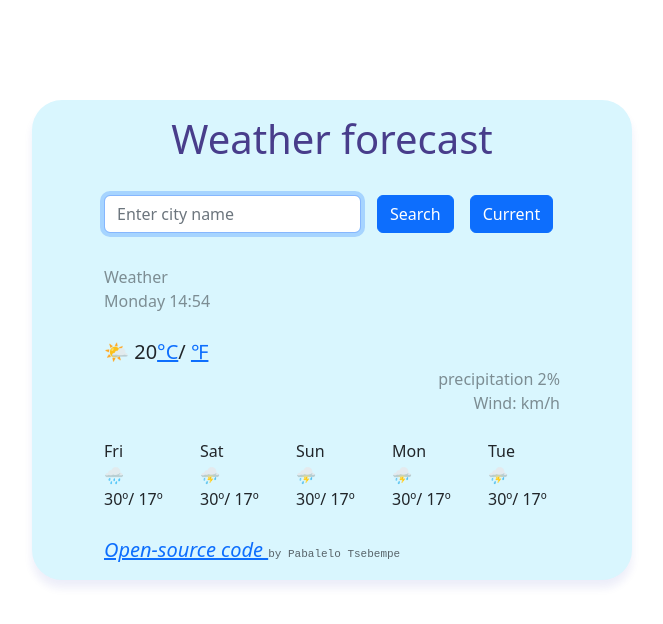
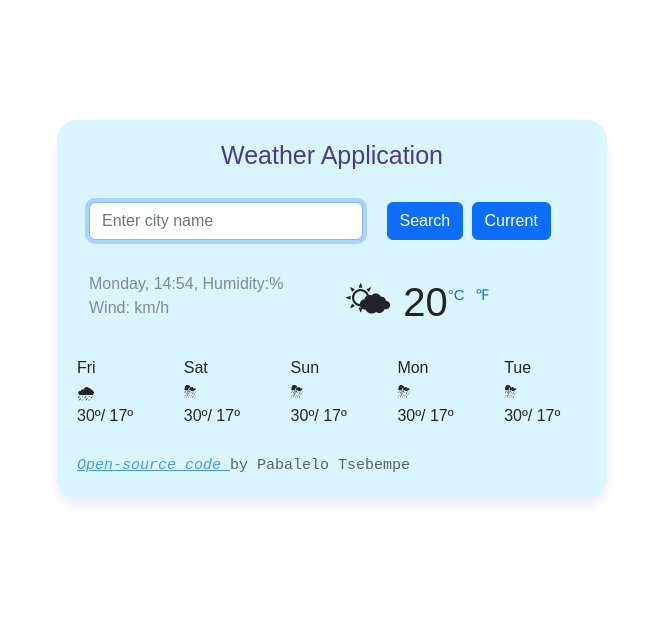
Before and after one commit to PabaleloLucia/practice-work, a plain HTML site: page index.html in a window 1280 px wide. Shown: the whole page, without its empty margins (308-971 px from the left). Drawn offline with nearby package versions, Linux system fonts and the light colour scheme; no server answers.

Commit message:
created styes.css file and linked it to html and fixed the styling of date

```diff
--- a/index.html
+++ b/index.html
@@ -2,102 +2,30 @@
 <html>
   <head>
     <title>Pabalelo's Weather Application</title>
-    <style>
-      body {
-        padding-top: 100px;
-        font-family: sans-serif;
-      }
-
-      h1 {
-        text-align: center;
-        color: darkslateblue;
-        font-size: 20px;
-      }
-
-      h2 {
-        font-size: 20px;
-      }
-
-      ul {
-        padding: 0;
-        writing-mode: horizontal-tb;
-        text-align: center;
-        list-style: none;
-      }
-
-      li {
-        display: inline;
-        margin: 0 15px;
-      }
-      a {
-        text-decoration: none;
-        font-size: 20px;
-      }
-
-      a:hover {
-        text-decoration: underline;
-      }
-      .btn btn-primary {
-        display: block;
-        margin: 30px auto;
-        width: 75%;
-      }
-      .precipitation {
-        text-align: right;
-        opacity: 50%;
-      }
-      .cityContent {
-        opacity: 50%;
-      }
-      .actualReadings {
-        font-size: 20px;
-      }
-      .fahrenheitt {
-        color: blue;
-      }
-
-      .wrapper {
-        max-width: 600px;
-        padding: 15px 60px;
-        margin: 0 auto;
-        box-shadow: rgba(30, 34, 177, 0.08) 0px 8px 8px 0;
-        border-radius: 30px;
-        background: #d9f6fe;
-      }
-      .author {
-        text-align: center;
-        font-size: 11px;
-        opacity: 0.7;
-        font-family: monospace;
-      }
-    </style>
     <meta charset="UTF-8" />
-
     <link
       href="https://cdn.jsdelivr.net/npm/bootstrap@5.2.3/dist/css/bootstrap.min.css"
       rel="stylesheet"
       integrity="sha384-rbsA2VBKQhggwzxH7pPCaAqO46MgnOM80zW1RWuH61DGLwZJEdK2Kadq2F9CUG65"
       crossorigin="anonymous"
     />
-
     <link
       rel="stylesheet"
       href="https://kit.fontawesome.com/e25a05fa1c.css"
       crossorigin="anonymous"
     />
     <script src="https://cdn.jsdelivr.net/npm/axios@1.1.2/dist/axios.min.js"></script>
+    <link rel="stylesheet" href="src/styles.css" />
   </head>
 
   <body>
     <div class="wrapper">
       <div class="container">
-        <h1>Weather forecast</h1>
+        <h1>Weather Application</h1>
         <br />
-        <form
-          class="row row-cols-lg-auto g-3 align-items-center"
-          id="city-form"
-        >
-          <div class="col-12">
+        <form>
+          <div class="row" id="city-form">
+            <div class="col-7">
               <input
                 type="text"
                 autocomplete="off"
@@ -107,12 +35,12 @@
                 placeholder="Enter city name"
               />
             </div>
-          <div class="col-12">
+            <div class="col-2">
               <button type="submit" value="Search" class="btn btn-primary">
                 Search
               </button>
             </div>
-          <div class="col-12">
+            <div class="col-2">
               <button
                 type="submit"
                 value="Current"
@@ -122,25 +50,34 @@
                 Current
               </button>
             </div>
+          </div>
         </form>
         <br />
         <h2 id="city"></h2>
 
-        <div class="cityContent">
-          Weather
-          <div id="date"></div>
+        <div class="row">
+          <div class="col">
+            <span class="cityContent">
+              <span id="date"></span>,
               <span class="description" id="description"></span>
+            </span>
+            <span class="precipitation">
+              Humidity:<span id="humidity"></span>% <br />Wind:<span
+                id="wind"
+              ></span>
+              km/h
+            </span>
+          </div>
+          <div class="col">
+            <span class="actualReadings" id="temp-readings">
+              🌤 <span id="degree"> 20</span
+              ><a href="#" class="celcs" id="key2">°C</a>
+              <a href="#" class="fahren" id="key">℉</a>
+            </span>
+          </div>
         </div>
         <br />
-        <div class="actualReadings" id="temp-readings">
-          🌤 <span id="degree"> 20</span><a href="#" id="key2">°C</a>/
-          <a href="#" id="key">℉</a>
       </div>
-        <div class="precipitation">
-          precipitation 2% <br />Wind:<span id="wind"></span> km/h
-        </div>
-        <br />
-
       <div class="row">
         <div class="col">
           Fri<br />
@@ -177,14 +114,10 @@
       <a
         href="https://github.com/PabaleloLucia/practice-work.git"
         target="_blank"
-          class="info"
+        class="gitWork"
       >
         <em> Open-source code </em> </a
       ><span class="author">by Pabalelo Tsebempe</span>
-        <body>
-          <html></html>
-        </body>
-      </div>
     </div>
   </body>
 </html>
--- a/src/index.js
+++ b/src/index.js
@@ -20,7 +20,7 @@ function currentDate(now) {
     minutes = `0${minutes}`;
   }
 
-  return `${day} ${hours}:${minutes}`;
+  return `${day}, ${hours}:${minutes}`;
 }
 
 function showWeatherCondition(response) {
@@ -29,9 +29,14 @@ function showWeatherCondition(response) {
     response.data.main.temp
   );
 
+  //document.querySelector("#humidity").innerHTML = Math.round(
+  //response.data.humidity.speed
+  //);
+
   document.querySelector("#wind").innerHTML = Math.round(
     response.data.wind.speed
   );
+
   document.querySelector("#description").innerHTML =
     response.data.weather[0].main;
 }
--- /dev/null
+++ b/src/styles.css
@@ -0,0 +1,87 @@
+body {
+  padding-top: 100px;
+  font-family: sans-serif;
+}
+
+h1 {
+  text-align: center;
+  color: darkslateblue;
+  font-size: 25px;
+}
+
+h2 {
+  font-size: 20px;
+}
+
+ul {
+  padding: 0;
+  writing-mode: horizontal-tb;
+  text-align: center;
+  list-style: none;
+}
+
+li {
+  display: inline;
+  margin: 0 15px;
+}
+.celcs {
+  position: relative;
+  top: -16px;
+  text-decoration: none;
+  font-size: 15px;
+}
+.fahren {
+  position: relative;
+  top: -16px;
+  text-decoration: none;
+  font-size: 15px;
+}
+
+a:hover {
+  text-decoration: underline;
+}
+.btn btn-primary {
+  display: block;
+  margin: 30px auto;
+  width: 75%;
+}
+.actualReadings {
+  font-size: 40px;
+  align-items: center;
+  margin-top: 30px;
+}
+
+.precipitation {
+  opacity: 50%;
+}
+.cityContent {
+  opacity: 50%;
+}
+.degree {
+  font-size: 20px;
+}
+.fahrenheitt {
+  color: blue;
+}
+
+.wrapper {
+  max-width: 550px;
+  max-height: 500px;
+  padding: 20px;
+  margin: 20px auto;
+  box-shadow: rgba(30, 34, 177, 0.08) 0px 8px 8px 0;
+  border-radius: 20px;
+  background: #d9f6fe;
+}
+.author {
+  text-align: center;
+  font-size: 15px;
+  opacity: 0.7;
+  font-family: monospace;
+}
+.gitWork {
+  text-align: center;
+  font-size: 15px;
+  opacity: 0.7;
+  font-family: monospace;
+}
```
Lines whose indentation alone changed are shown as unchanged.
